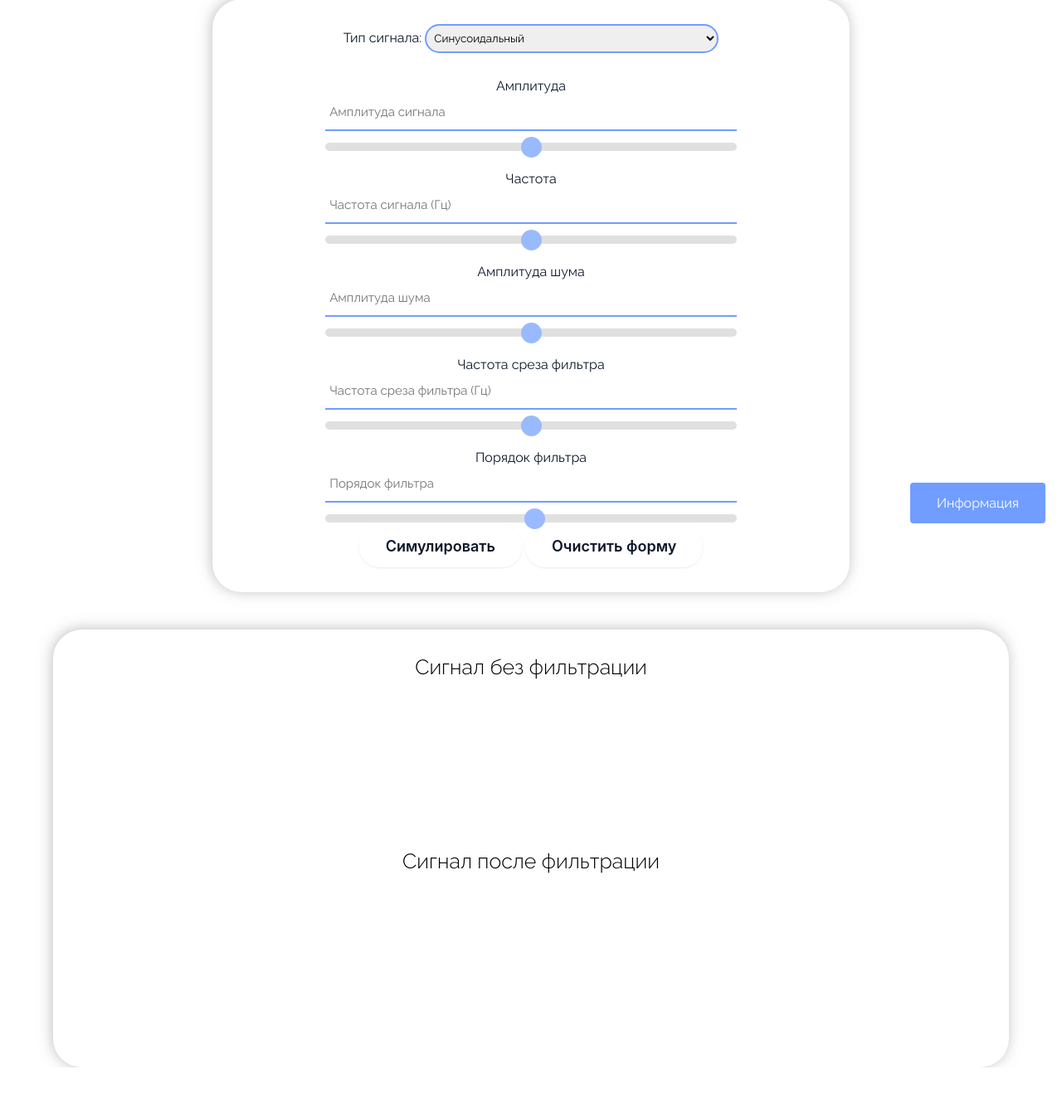
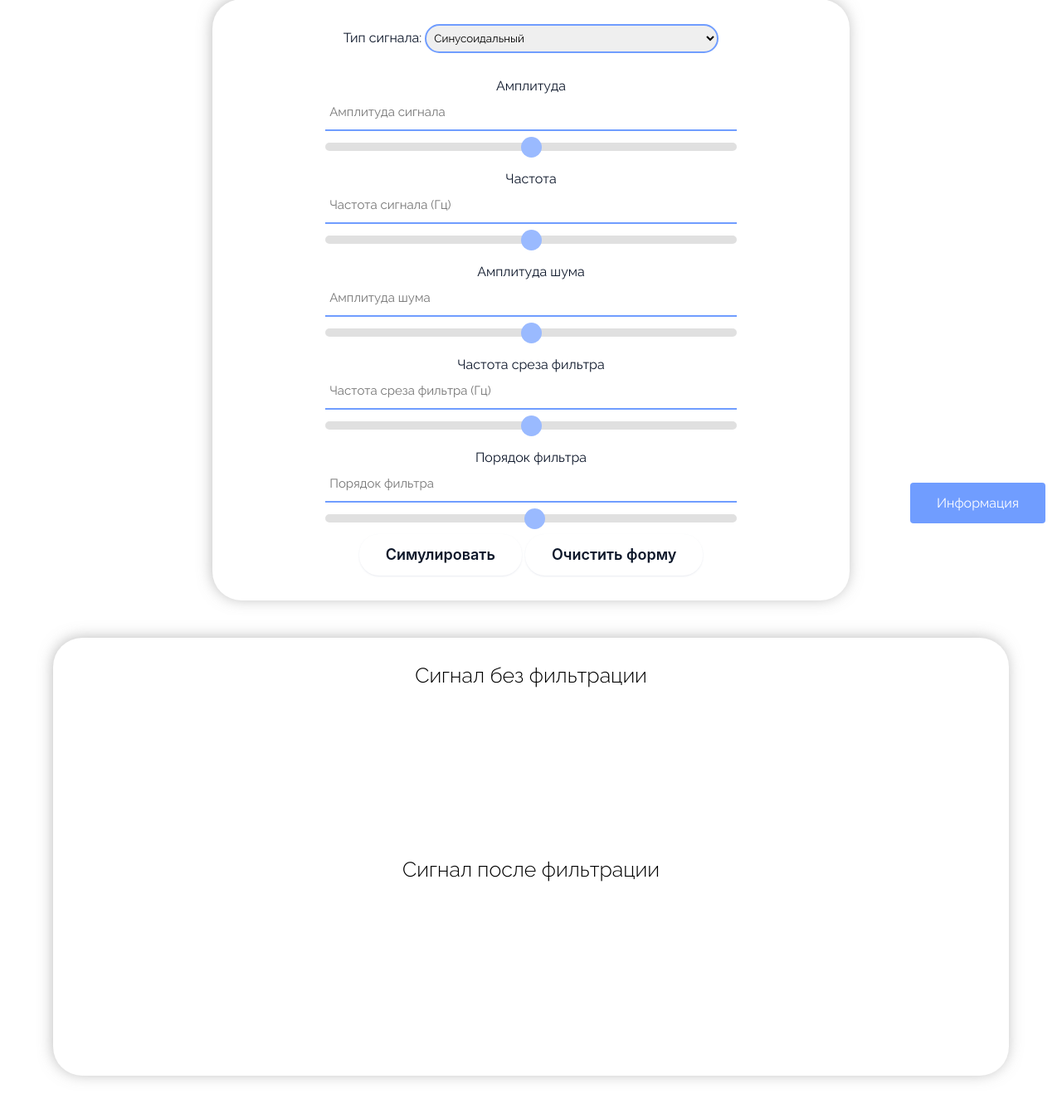
Before and after one commit to ilyadotgr30/lowpass_filter_flaskapp, a Flask app: page / in a window 1280 px wide. Shown: the part 149-1491 px from the top of the page at 83% size. Before the commit the page ends 1436 px from the top, so only its background shows below. Run offline with Flask 3, Linux system fonts and the light colour scheme; a map, chart or similar area stays blank.

Commit message:
13.10 save

```diff
--- a/static/js/script.js
+++ b/static/js/script.js
@@ -78,7 +78,7 @@ signalChart = new Chart(document.getElementById('signal-chart').getContext('2d')
         datasets: [{
             label: 'Сигнал с шумом',
             data: noisySignalData,
-            borderColor: 'rgba(75, 192, 192, 1)',
+            borderColor: 'rgba(255, 99, 132, 1)',
             borderWidth: 1,
             fill: false
         }]
@@ -98,7 +98,7 @@ filteredSignalChart = new Chart(document.getElementById('filtered-signal-chart')
         datasets: [{
             label: 'Сигнал после фильтрации',
             data: filteredSignalData,
-            borderColor: 'rgba(255, 99, 132, 1)',
+            borderColor: 'rgba(88, 139, 250, 0.8)',
             borderWidth: 1,
             fill: false
         }]
--- a/static/style.css
+++ b/static/style.css
@@ -53,6 +53,7 @@ p, label{
 #charts {
     width: 90%;
     text-align: center;
+    margin-bottom: 45px;
 }
 
 .select_form {
@@ -102,6 +103,7 @@ p, label{
 }
 
 .input_button {
+  margin-top: 10px;
   background-color: #fff;
   border: 0 solid #e2e8f0;
   border-radius: 1.5rem;
@@ -122,6 +124,7 @@ p, label{
   user-select: none;
   -webkit-user-select: none;
   touch-action: manipulation;
+
 
 }
 
--- a/templates/index.html
+++ b/templates/index.html
@@ -69,6 +69,7 @@
         <h3 class="canvas-header">Сигнал после фильтрации</h3>
         <canvas id="filtered-signal-chart" width="400" height="200"></canvas>
     </div>
+
     </div>
     <!-- Кнопка активации -->
     <label class="btn" for="modal-1" id="floating-button">Информация</label>
```
